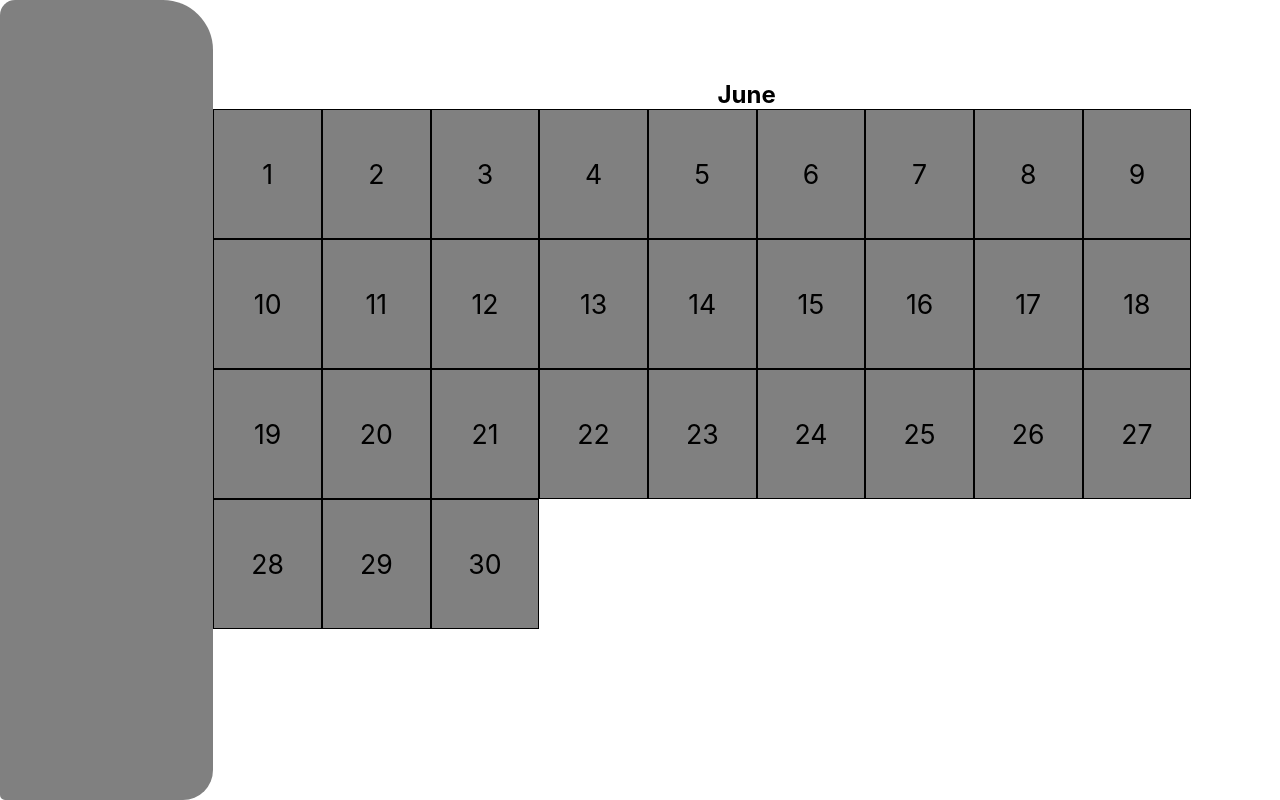
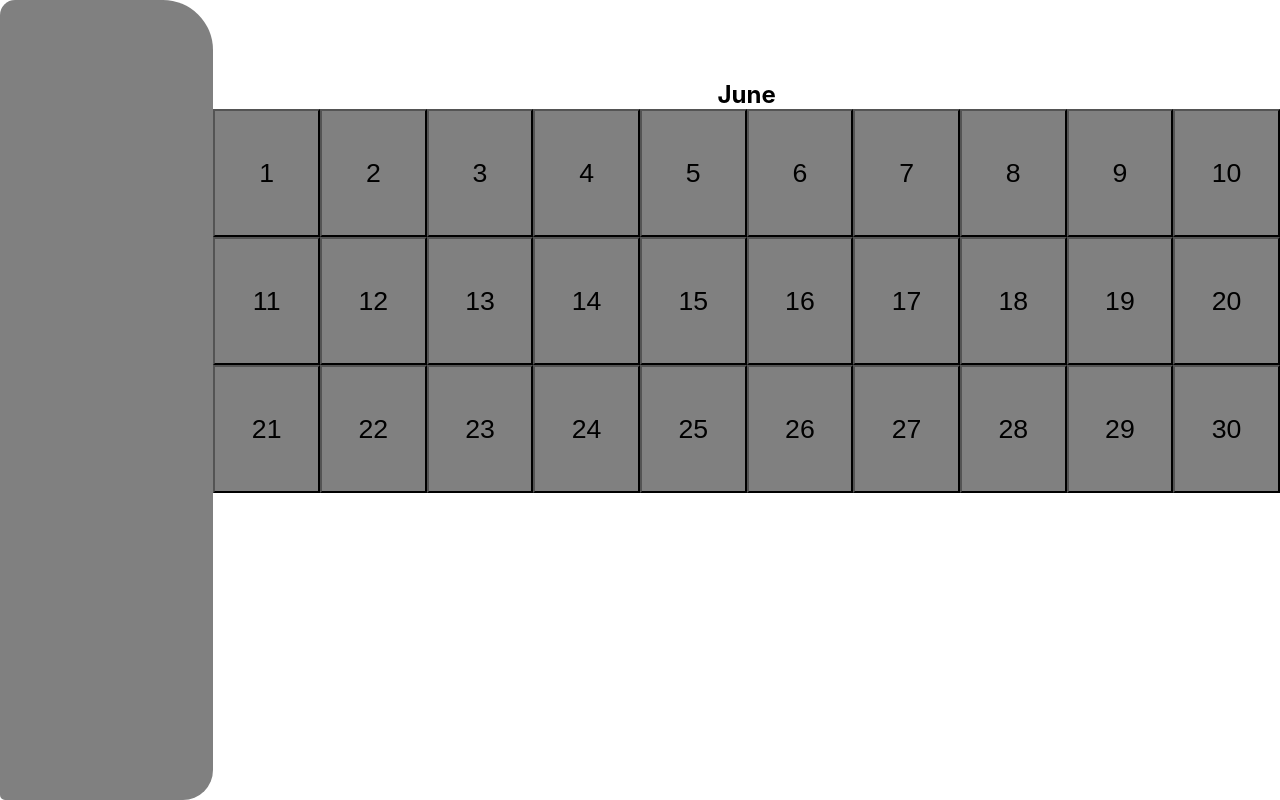
Before and after one commit to Andrewhli06/calendarApp, a React (Create React App) app in the folder calendarapp/: page / in a window 1280 px wide. Built offline with nearby package versions, Linux system fonts and the light colour scheme.

Commit message:
Made every day into a button, templated the to-do list popups, but ran into issues likely due to "days.map"

```diff
--- a/calendarapp/src/components/Flexbox.js
+++ b/calendarapp/src/components/Flexbox.js
@@ -28,13 +28,20 @@ function Taskbar() {
 
     return (
         <div>
-            <div className= "taskBody">
-                <div className= "taskbar"></div>
+            <div className="taskBody">
+                <div className="taskbar"></div>
                 <div className="calBody">
                     <div className="whatMonth">{currentMonthName}</div>
                     {days.map((day) => (
                         <div key={day} className="calendar">
-                        {day}
+                            {/* {day} */}
+                            <button>{day}</button>
+                        </div>
+
+                    ))}
+                    {days.map((day) => (
+                        <div class="popup" id={day}>
+                            <p>{day}</p>
                         </div>
                     ))}
                 </div>
--- a/calendarapp/src/components/calendar.css
+++ b/calendarapp/src/components/calendar.css
@@ -12,11 +12,35 @@
     display: flex;
     justify-content: center;
     align-items: center;
-    border: 1px solid black;
-    background-color: grey;
+    border: none;
     height: 20%;
     width: 10%;
+}
+
+.calendar button {
+    background-color: grey;
+    height: 100%;
+    width: 100%;
     font-size: 20pt;
+}
+
+.popup {
+    width: 10%;
+    height: 20%;
+    background-color:green;
+    text-align: center;
+    top: 0%;
+    left: 50%;
+    transform: translate(-50%, -50%) scale(0.1);
+    position: absolute;
+    visibility: hidden;
+    transition: transform 0.4s, top 0.4s;
+}
+
+.open-popup {
+    visibility: visible;
+    top: 50%;
+    transform: translate(-50%, -50%) scale(1);
 }
 
 .calEvents {
```
Also changed, not shown: calendarapp/src/Index.html (deleted). Lines whose indentation alone changed are shown as unchanged.
